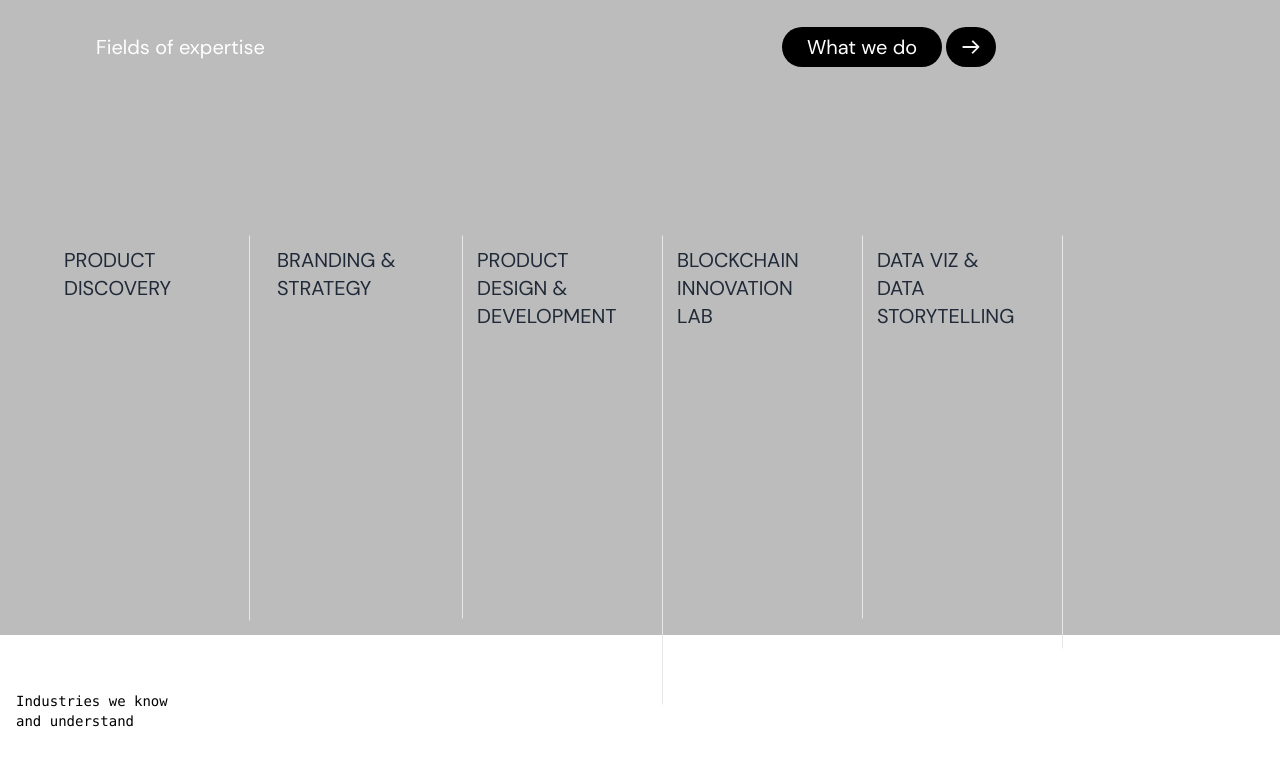
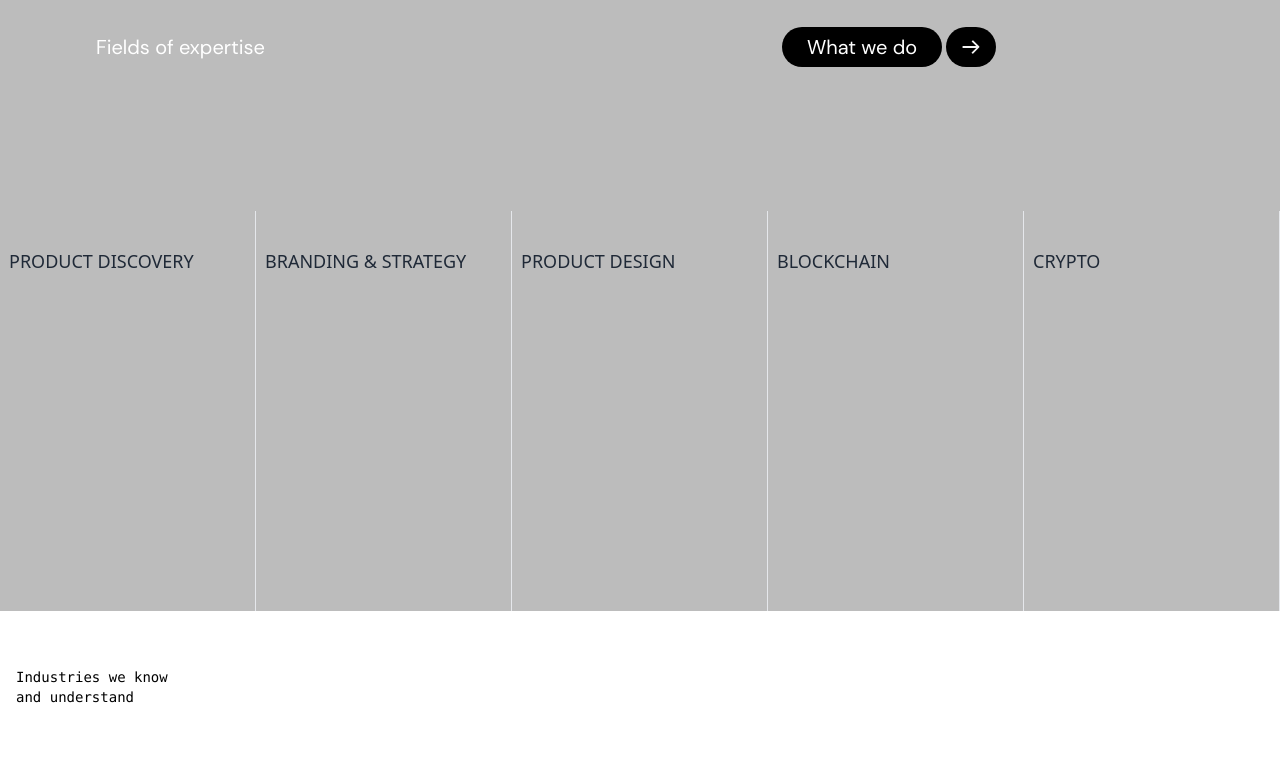
Before and after one commit to Adharsraj/lymData, a React (Vite) app: page / in a window 1280 px wide. Shown: the part 2000-2776 px from the top of the page. Built offline with nearby package versions, Linux system fonts and the light colour scheme.

Commit message:
fix/process Driven Design

```diff
--- a/src/Components/Home/HowWeThink.jsx
+++ b/src/Components/Home/HowWeThink.jsx
@@ -4,7 +4,7 @@ import arrowright from "../../assets/assets/asset 49.svg";
 import imgright from "../../assets/assets/lines2.png";
 const HowweThinkdhn = () => {
   return (
-    <div id="howethink" className="bg-[#F8FAFC] ">
+    <div id="howethink" className="bg-[#F8FAFC] overflow-hidden ">
 
     <div className="max-w-[1640px]  mx-auto p-4 font-dm  md:text-xl bg-[#F8FAFC] ">
         <div className="lg:mt-20">
@@ -56,7 +56,7 @@ const HowweThinkdhn = () => {
   </h1>
 </div>
 
-<img className="hidden xl:flex absolute  z-0 top-[240px] left-0 transform -translate-x-[160px] -translate-y-1/2 scale-110" src={imgright} alt="img" />
+<img className="hidden xl:flex absolute  z-0 top-[240px] left-0 transform -translate-x-[160px] -translate-y-1/2 scale-150" src={imgright} alt="img" />
 
 
 
--- a/src/Components/Home/ProcessDriven.jsx
+++ b/src/Components/Home/ProcessDriven.jsx
@@ -1,88 +1,99 @@
-import React from 'react'
+import React from "react";
 import star from "../../assets/assets/asset 62.svg";
 import arrowright from "../../assets/assets/asset 60.svg";
-import { productDrivenDesign } from '../../assets/Data/data';
-import { Link } from 'react-router-dom';
+import { productDrivenDesign } from "../../assets/Data/data";
+import { Link } from "react-router-dom";
 
 const ProcessDrivendhn = () => {
   const handleLinkClick = () => {
     window.scrollTo(0, 0); // Scroll to the top of the page
   };
   return (
-    <div className='bg-[#BCBCBC]'>
-
-    <div className="max-w-[1640px]  bg-[#BCBCBC] mb-10  mx-auto p-4 font-dm  md:text-xl  ">
-        <div className='flex flex-between'>
-            <h1 className='md:hidden font-mono py-10'>Fields of expertise</h1>
-            <div className='hidden md:flex md:flex-col w-[200px] ml-auto mr-16 text-white text-sm'>
-
-            <h1 className=' mt-5 mb-5'>
-  Products that matter are anticipated, personal and relevant to people.
+    <div className="bg-[#BCBCBC]">
+      <div className="max-w-[1640px]  bg-[#BCBCBC]   mx-auto p-4 font-dm  md:text-xl  ">
+        <div className="flex flex-between">
+          <h1 className="md:hidden font-mono py-10">Fields of expertise</h1>
+          <div className="hidden md:flex md:flex-col w-[200px] ml-auto mr-16 text-white text-sm">
+            <h1 className=" mt-5 mb-5">
+              Products that matter are anticipated, personal and relevant to
+              people.
             </h1>
-<h1>  They aren’t created by chance, nor are the fruit of inspiration. Products that matter are the end result of a curated process of ideation, incubation and implementation.
+            <h1>
+              {" "}
+              They aren’t created by chance, nor are the fruit of inspiration.
+              Products that matter are the end result of a curated process of
+              ideation, incubation and implementation.
             </h1>
           </div>
-
         </div>
 
-<div className='hidden md:block text-white'>
+        <div className="hidden md:block text-white">
           <div>
-    <h1 className='text-[100px] lg:text-[150px] xl:text-[200px]' >process</h1>
+            <h1 className="text-[100px] lg:text-[150px] xl:text-[200px]">
+              process
+            </h1>
           </div>
-    <div className='flex items-center justify-around text-[100px] xl:text-[200px] xl:mt-32 lg:text-[140px] mt-14 lg:mt-20 '>
-    <img className='lg:w-20 hover:animate-spin' src={star} alt="imgsmallviewstar " style={{ animationDuration: '3s' }} />
-<h2>driven
-</h2>
+          <div className="flex items-center justify-around text-[100px] xl:text-[200px] xl:mt-32 lg:text-[140px] mt-14 lg:mt-20 ">
+            <img
+              className="lg:w-20 hover:animate-spin"
+              src={star}
+              alt="imgsmallviewstar "
+              style={{ animationDuration: "3s" }}
+            />
+            <h2>driven</h2>
             <h2>design</h2>
           </div>
         </div>
 
         <Link to="/services" onClick={handleLinkClick}>
-<div className='hidden group hover:cursor-pointer md:flex text-white mt-32 xl:ml-20  justify-between md:items-center w-[600px] xl:w-[900px] lg:mb-32 '>
+          <div className="hidden group hover:cursor-pointer md:flex text-white mt-32 xl:ml-20  justify-between md:items-center w-[600px] xl:w-[900px] lg:mb-32 ">
             <h1>Fields of expertise </h1>
             <div className="flex xl:gap-1 gap-4 w-[200px] justify-end md:w-[200px]  items-center xl:w-[560px] ">
               <h1 className="p-4 xl:w-[160px] flex text-center items-center justify-center lg:w-[160px] lg:h-10 rounded-full w-[220px] bg-[#000] transition-all duration-300  transform group-hover:-translate-x-[-56px]">
                 What we do
               </h1>
               <h1 className="p-4 rounded-full text-white flex text-center items-center w-[40px]  xl:h-10   xl:w-[50px] bg-[#000]">
-    <img className='lg:w-56' src={arrowright}  />
+                <img className="lg:w-56" src={arrowright} />
               </h1>
             </div>
           </div>
         </Link>
 
-<div className='md:hidden text-white text-7xl'>
+        <div className="md:hidden text-white text-7xl">
           <h1>process</h1>
-    <div className=' md: items-center flex justify-between'>
+          <div className=" md: items-center flex justify-between">
             {/* <img src={star} alt="imgsmallviewstar"  /> */}
-        <img className='hover:animate-spin' src={star} alt="imgsmallviewstar " style={{ animationDuration: '3s' }} />
+            <img
+              className="hover:animate-spin"
+              src={star}
+              alt="imgsmallviewstar "
+              style={{ animationDuration: "3s" }}
+            />
             <h1>driven</h1>
-
           </div>
           <h1>design</h1>
-
         </div>
 
-
-
-
-<div className=' md:hidden md:flex-col w-[200px]  mr-16 text-white  text-sm'>
-
-<h1 className=' mt-5 w-[300px] mb-5 py-5'>
-Products that matter are anticipated, personal and relevant to people.
+        <div className=" md:hidden md:flex-col w-[200px]  mr-16 text-white  text-sm">
+          <h1 className=" mt-5 w-[300px] mb-5 py-5">
+            Products that matter are anticipated, personal and relevant to
+            people.
           </h1>
-<h1 className='w-[300px]'>  They aren’t created by chance, nor are the fruit of inspiration. Products that matter are the end result of a curated process of ideation, incubation and implementation.
+          <h1 className="w-[300px]">
+            {" "}
+            They aren’t created by chance, nor are the fruit of inspiration.
+            Products that matter are the end result of a curated process of
+            ideation, incubation and implementation.
           </h1>
           <div className="flex gap-4 w-[200px] xl:w-[560px] mx-auto">
             <h1 className="text-center p-2 mt-10 rounded-full w-[220px] bg-[#000] transition-all duration-300  transform hover:-translate-x-[-56px]">
               What we do
             </h1>
             <h1 className="p-2 mt-10 flex items-center rounded-full text-white w-[40px] bg-[#000]">
-    <img className='' src={arrowright}  />
+              <img className="" src={arrowright} />
             </h1>
           </div>
         </div>
-
 
         <div className="z-10 relative mx-0 md:mx-0 ">
           <style>
@@ -92,117 +103,11 @@ Products that matter are anticipated, personal and relevant to people.
       }
     `}
           </style>
-  <div className="w-2 mx-auto ml-[70px] md:grid md:grid-cols-3 md:gap-[230px] xxl:ml-12  lg:gap-[200px] lg:grid-cols-5 xl:gap-62 xxl:gap-[289px] hide-scrollbar">
-    {/* {productDrivenDesign.map((m) => ( */}
-      <div className="flex hover:cursor-pointer mx-auto ml-[-63px]    h-96 justify-between flex-wrap gap-5  mt-10 group">
-<div className="relative lg:px-0 border md:border-l-transparent  md:border-t-transparent  md:border-b-transparent xl:px-10 py-2.5 font-medium uppercase text-gray-800 transition-colors before:absolute before:left-0 before:top-0 before:-z-10 before:h-full before:w-full before:origin-top-left before:scale-x-0 before:bg-white before:transition-transform before:duration-300 before:content-[''] hover:text-white before:hover:scale-x-100">
-          <h1 className="group-hover:text-black">Product discovery
-</h1>
-          <h1 className="p-4 md:invisible mt-5 mb-5 group-hover:visible rounded-full text-white flex text-center items-center w-[40px] xl:h-10 xl:w-[60px] bg-[#282728]">
-            <img className="lg:w-56" src={arrowright} />
-          </h1>
-          <h1 className="lg:text-transparent mt-20 md:invisible w-[250px] lg:w-[175px] md:w-[200px] xl:w-[145px] xxl:w-[170px] group-hover:visible text-black text-[12px] group-hover:text-black">
-          We set the right processes and methodologies to boost innovation labs and digital product discoveries.
-
-          </h1>
-        </div>
-
-
-
-
-      </div>
-
-      <div className="flex hover:cursor-pointer  ml-[-50px]    h-96 justify-between flex-wrap gap-5  mt-10 group">
-<div className="relative lg:px-[5px] border md:border-l-transparent  md:border-t-transparent  md:border-b-transparent xl:px-10 py-2.5 font-medium uppercase text-gray-800 transition-colors before:absolute before:left-0 before:top-0 before:-z-10 before:h-full before:w-full before:origin-top-left before:scale-x-0 before:bg-white before:transition-transform before:duration-300 before:content-[''] hover:text-white before:hover:scale-x-100">
-          <h1 className="group-hover:text-black">Branding &amp; strategy
-</h1>
-          <h1 className="p-4 md:invisible mt-5 mb-5 group-hover:visible rounded-full text-white flex text-center items-center w-[40px] xl:h-10 xl:w-[50px] bg-[#282728]">
-            <img className="lg:w-56" src={arrowright} />
-          </h1>
-          <h1 className="lg:text-transparent mt-20 md:invisible w-[250px] lg:w-[175px] md:w-[200px] xl:w-[145px] xxl:w-[170px] group-hover:visible text-black text-[12px] group-hover:text-black">
-
-          We evolve powerful ideas into solid and relatable brands that drive adoption and build reputation.
-
-
-          </h1>
-        </div>
-
-
-
-
-      </div>
-
-      <div className="flex hover:cursor-pointer  ml-[-50px]    h-96 justify-between flex-wrap gap-5  mt-10 group">
-<div className="relative lg:px-[5px] border md:border-l-transparent  md:border-t-transparent  md:border-b-transparent xl:px-10 py-2.5 font-medium uppercase text-gray-800 transition-colors before:absolute before:left-0 before:top-0 before:-z-10 before:h-full before:w-full before:origin-top-left before:scale-x-0 before:bg-white before:transition-transform before:duration-300 before:content-[''] hover:text-white before:hover:scale-x-100">
-          <h1 className="group-hover:text-black">Product design &amp; development
-</h1>
-          <h1 className="p-4 md:invisible mt-5 mb-5 group-hover:visible rounded-full text-white flex text-center items-center w-[40px] xl:h-10 xl:w-[50px] bg-[#282728]">
-            <img className="lg:w-56" src={arrowright} />
-          </h1>
-          <h1 className="lg:text-transparent mt-20 md:invisible w-[250px] lg:w-[175px] md:w-[200px] xl:w-[145px] xxl:w-[170px] group-hover:visible text-black text-[12px] group-hover:text-black">
-          From initial concept, to interface design and product development we craft high-end platforms for outstanding digital experiences.
-
-
-          </h1>
-        </div>
-
-
-
-
-      </div>
-
-
-      <div className="flex hover:cursor-pointer  ml-[-50px]    h-96 justify-between flex-wrap gap-5  mt-10 group">
-<div className="relative lg:px-[5px] border md:border-l-transparent  md:border-t-transparent  md:border-b-transparent xl:px-10 py-2.5 font-medium uppercase text-gray-800 transition-colors before:absolute before:left-0 before:top-0 before:-z-10 before:h-full before:w-full before:origin-top-left before:scale-x-0 before:bg-white before:transition-transform before:duration-300 before:content-[''] hover:text-white before:hover:scale-x-100">
-          <h1 className="group-hover:text-black">Blockchain innovation LAB
-</h1>
-          <h1 className="p-4 md:invisible mt-5 mb-5 group-hover:visible rounded-full text-white flex text-center items-center w-[40px] xl:h-10 xl:w-[50px] bg-[#282728]">
-            <img className="lg:w-56" src={arrowright} />
-          </h1>
-          <h1 className="lg:text-transparent mt-20 md:invisible w-[250px] lg:w-[175px] md:w-[200px] xl:w-[145px] xxl:w-[170px] group-hover:visible text-black text-[12px] group-hover:text-black">
-          We open an exploration space to innovate with the tools of the future.
-
-
-          </h1>
-        </div>
-
-
-
-
-      </div>
-
-
-      <div className="flex hover:cursor-pointer  ml-[-50px]    h-96 justify-between flex-wrap gap-5  mt-10 group">
-<div className="relative lg:px-[5px] border md:border-l-transparent  md:border-t-transparent  md:border-b-transparent xl:px-10 py-2.5 font-medium uppercase text-gray-800 transition-colors before:absolute before:left-0 before:top-0 before:-z-10 before:h-full before:w-full before:origin-top-left before:scale-x-0 before:bg-white before:transition-transform before:duration-300 before:content-[''] hover:text-white before:hover:scale-x-100">
-          <h1 className="group-hover:text-black">Data viz &amp; data storytelling
-</h1>
-          <h1 className="p-4 md:invisible mt-5 mb-5 group-hover:visible rounded-full text-white flex text-center items-center w-[40px] xl:h-10 xl:w-[50px] bg-[#282728]">
-            <img className="lg:w-56" src={arrowright} />
-          </h1>
-          <h1 className="lg:text-transparent mt-20 md:invisible w-[250px] lg:w-[175px] md:w-[200px] xl:w-[145px] xxl:w-[170px] group-hover:visible text-black text-[12px] group-hover:text-black">
-          We turn complex data into rich insight, and create graphic systems to tell stories that drive action.
-
-
-          </h1>
-        </div>
-
-
-
-
-      </div>
-    {/* ))} */}
-  </div>
-</div>
-
-
-
-
-
 
         </div>
       </div>
+    </div>
+  );
+};
 
-  )
-}
-
-export default ProcessDrivendhn
+export default ProcessDrivendhn;
--- /dev/null
+++ b/src/Components/Home/ProcessDrivenFive.jsx
@@ -0,0 +1,30 @@
+import React from "react";
+import { productDrivenDesign } from "../../assets/Data/data";
+import arrowright from "../../assets/assets/asset 60.svg";
+
+const ProcessDrivenFive = () => {
+  return (
+    <div className="bg-[#BCBCBC]">
+      <div className="max-w-[1840px]  bg-[#BCBCBC] mb-10  mx-auto p-4 md:p-0  md:text-xl  ">
+      <div className="md:flex">
+  {productDrivenDesign.map((m) => (
+    <div key={m.id} className="w-full md:flex-grow mb-10 md:mb-0 z-10 group relative">
+      <div className="text-gray-800 md:border-r md:p-2 transition-colors before:absolute before:left-0 before:top-0 before:-z-10 before:h-full before:w-full before:origin-top-left before:scale-x-0 before:bg-white before:transition-transform before:duration-300 before:content-[''] hover:text-black before:hover:scale-x-100">
+        <div className="border md:border-transparent p-2 md:p-0   h-96 flex flex-col justify-around">
+          <h1 className="text-lg uppercase ">{m.head1}</h1>
+          <h1 className="p-4 md:invisible mt-5 mb-5 group-hover:visible rounded-full text-white flex text-center items-center w-[40px] xl:h-10 xl:w-[60px] bg-[#282728]">
+            <img className="lg:w-56" src={arrowright} />
+          </h1>
+          <h1 className=" md:text-transparent group-hover:text-black">{m.head2}</h1>
+        </div>
+      </div>
+    </div>
+  ))}
+</div>
+
+      </div>
+    </div>
+  );
+};
+
+export default ProcessDrivenFive;
--- a/src/Pages/Home.jsx
+++ b/src/Pages/Home.jsx
@@ -5,9 +5,11 @@ import HowweThinkdhn from "../Components/Home/HowweThink";
 import IndustriesWeknowdhn from "../Components/Home/IndustriesWeknow";
 import Marque from "../Components/Home/Marque";
 import ProcessDrivendhn from "../Components/Home/ProcessDriven";
+import ProcessDrivenFive from "../Components/Home/ProcessDrivenFive";
 import Within7Industriesdhn from "../Components/Home/Within7Industries";
 import Navbar from "../Components/Navbar";
 import UseDocumentTitle from "../Hooks/UseDocumentTitle";
+
 const Home = () => {
   UseDocumentTitle("LYM DATA | Home");
 
@@ -17,6 +19,7 @@ const Home = () => {
       <Hero />
       <HowweThinkdhn />
       <ProcessDrivendhn />
+      <ProcessDrivenFive/>
       <IndustriesWeknowdhn />
       <Marque />
       <Within7Industriesdhn />
```
Also changed, not shown: src/Components/Culture/Services.jsx (+7 -8 lines). Lines whose indentation alone changed are shown as unchanged.
